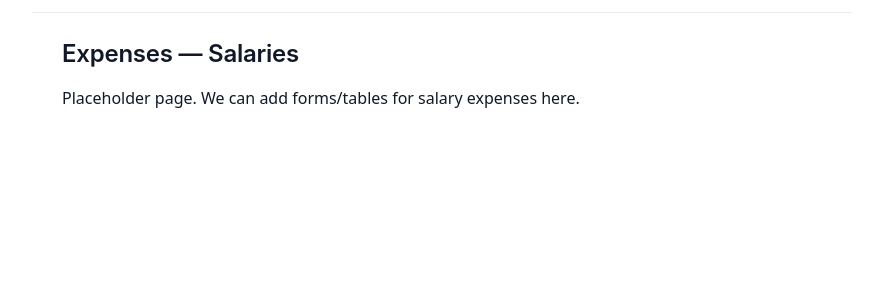
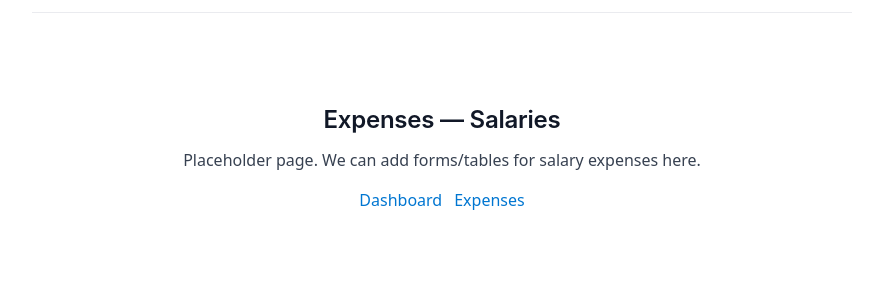
Before and after one commit to sushanth88/BC_Internal_OP, a Python web app: template templates/expenses_salaries.html in a window 1280 px wide. Shown: the part 135-435 px from the top of the page, without its empty margins (198-1081 px from the left). Run offline with Jinja, Linux system fonts and the light colour scheme; the template is opened without the code that fills it, so the values that code supplies are empty.

Commit message:
Expenses: align Salaries, Inventory Tracking, and Restaurant pages to match Catering centered layout

```diff
--- a/templates/expenses_salaries.html
+++ b/templates/expenses_salaries.html
@@ -1,5 +1,11 @@
 {% extends 'layout.html' %}
 {% block content %}
-  <h2>Expenses — Salaries</h2>
-  <p>Placeholder page. We can add forms/tables for salary expenses here.</p>
+  <div style="text-align:center; padding:48px 12px;">
+    <h2>Expenses — Salaries</h2>
+    <p style="max-width:720px; margin: 12px auto; color:var(--muted);">Placeholder page. We can add forms/tables for salary expenses here.</p>
+    <div style="margin-top:18px; display:flex; gap:12px; justify-content:center;">
+      <a class="btn" href="{{ url_for('index') }}">Dashboard</a>
+      <a class="btn" href="{{ url_for('expenses') }}">Expenses</a>
+    </div>
+  </div>
 {% endblock %}
```
Also changed, not shown: templates/expenses_inventory_tracking.html (+8 -2 lines), templates/expenses_restaurant.html (+8 -2 lines).
